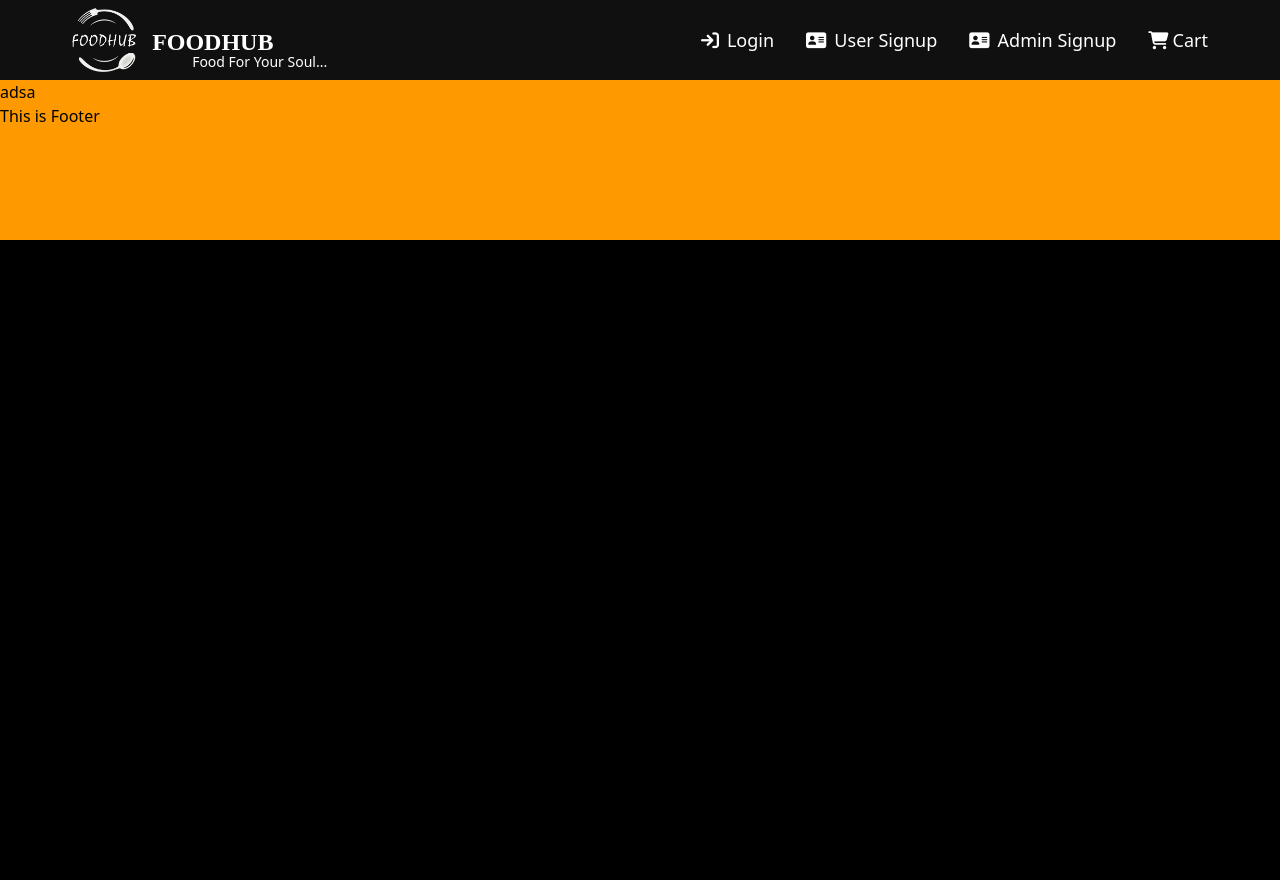
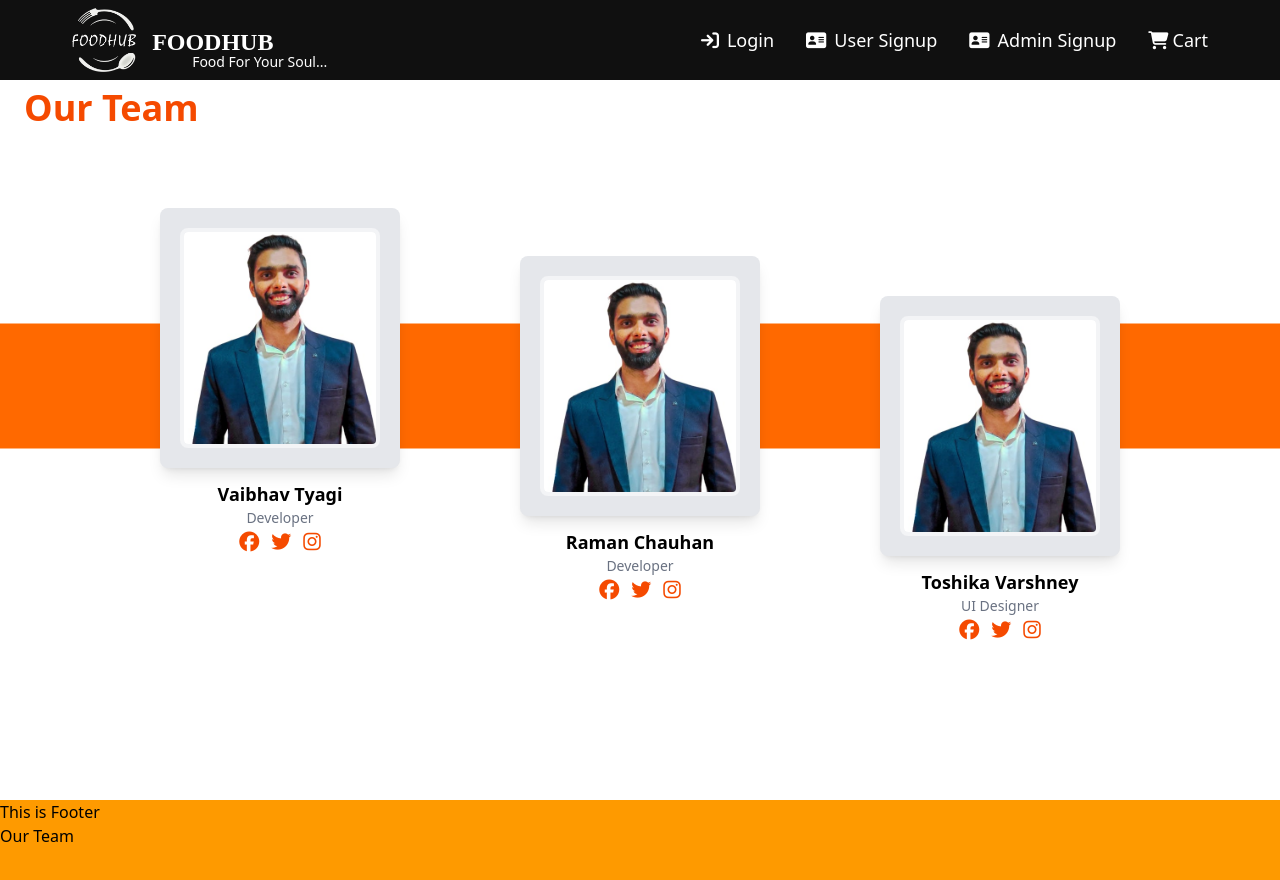
Before and after one commit to CyberDemon2001/FoodHub, a React app in the folder client/: page /ourteam in a window 1280 px wide. Shown: the top 880 px of the page. Before the commit the page ends 800 px from the top, so only its background shows below. Built offline with nearby package versions, Linux system fonts and the light colour scheme; the HTML template or start-up script is replaced by a standard one.

Commit message:
our team page

```diff
--- a/client/src/App.jsx
+++ b/client/src/App.jsx
@@ -13,6 +13,7 @@ import "@fortawesome/fontawesome-free/css/all.min.css";
 import Menu from "./pages/user/Menu";
 import Orders from "./pages/user/Orders";
 import Cart from './pages/user/Cart';
+import OurTeam from './components/common/OurTeam';
 
 function App() {
   return (
@@ -33,6 +34,7 @@ function App() {
       {/* <Route path="/restaurant/:name" element={<RestaurantMenu />}/> */}
       <Route path="/home/:name" element={<Menu />}/>
       <Route path="/user/:id/:name" element={<Menu />}/>
+      <Route path="/ourteam" element={<OurTeam/>}/>
     </Routes>
     <Footer />
     </>
--- a/client/src/components/common/Footer.jsx
+++ b/client/src/components/common/Footer.jsx
@@ -1,11 +1,15 @@
 import React from 'react'
+import {useNavigate} from 'react-router-dom';
 
 function Footer() {
+  const navigate = useNavigate();
   return (
+    <>
     <div className='h-[20vh] bg-amber-500'>
-      <h1>adsa</h1>
-      This is Footer
+      <h1>This is Footer</h1>
+      <button onClick={()=>navigate('/ourteam')}>Our Team</button>
     </div>
+    </>
   )
 }
 
--- /dev/null
+++ b/client/src/components/common/OurTeam.jsx
@@ -0,0 +1,66 @@
+import React from "react";
+import raman from "../../assets/raman.jpg";
+
+const teamMembers = [
+  {
+    name: "Vaibhav Tyagi",
+    role: "Developer",
+    image: raman, // Replace with actual image URL
+    socials: ["facebook", "twitter", "instagram"],
+    position: "top-left",
+  },
+  {
+    name: "Raman Chauhan",
+    role: "Developer",
+    image: raman, // Replace with actual image URL
+    socials: ["facebook", "twitter", "instagram"],
+    position: "center",
+  },
+  {
+    name: "Toshika Varshney",
+    role: "UI Designer",
+    image: raman, // Replace with actual image URL
+    socials: ["facebook", "twitter", "instagram"],
+    position: "bottom-right",
+  },
+];
+
+function OurTeam() {
+  return (
+    <div className="text-start bg-white h-[90vh] relative">
+      <h2 className="text-4xl pl-6 py-2 font-bold text-orange-600">Our Team</h2>
+      <div className="relative w-full h-[500px] flex justify-center">
+        <div className="absolute w-full h-1/4 bg-orange-500 top-2/4 -translate-y-1/2"></div>
+        <div className="relative w-full h-full flex items-center justify-center">
+          {teamMembers.map((member, index) => (
+            <div
+              key={index}
+              className={`bg-gray-200 rounded-lg shadow-lg p-5 w-60 h-65 text-center absolute ${
+                member.position === "top-left" ? "top-18 left-40" :
+                member.position === "center" ? "top-2/4 left-1/2 -translate-x-1/2 -translate-y-1/2" :
+                "bottom-20 right-40"
+              }`}
+            >
+              <img
+                src={member.image}
+                alt={member.name}
+                className="w-full h-full rounded-lg mx-auto object-cover border-4 border-gray-100"
+              />
+              <h3 className="text-lg font-semibold mt-8">{member.name}</h3>
+              <p className="text-gray-500 text-sm">{member.role}</p>
+              <div className="flex justify-center gap-3 text-orange-600">
+                {member.socials.map((social, i) => (
+                  <span key={i} className="cursor-pointer text-xl">
+                    <i className={`fab fa-${social}`}></i>
+                  </span>
+                ))}
+              </div>
+            </div>
+          ))}
+        </div>
+      </div>
+    </div>
+  );
+}
+
+export default OurTeam;
```
Also changed, not shown: client/src/assets/raman.jpg (added).
